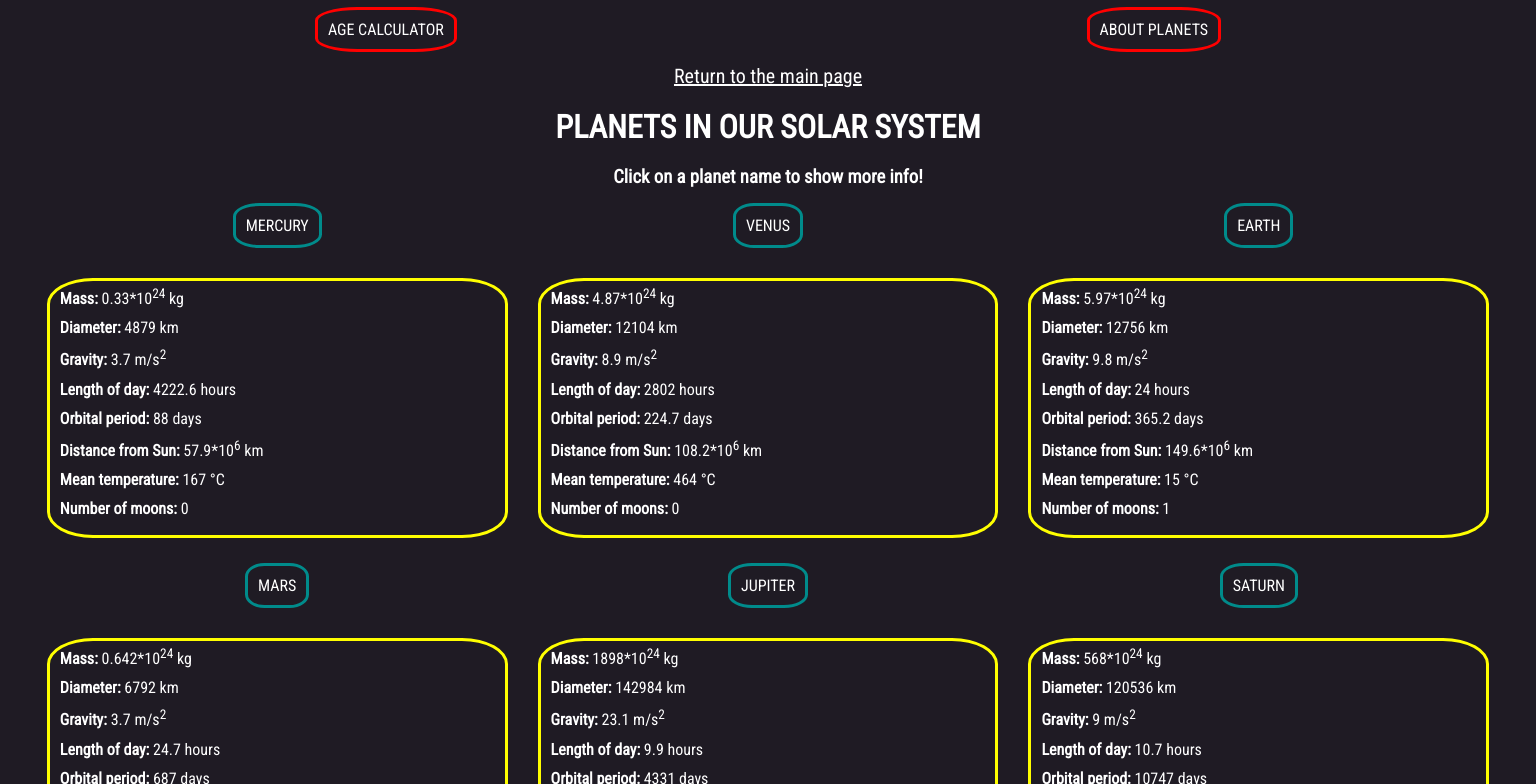
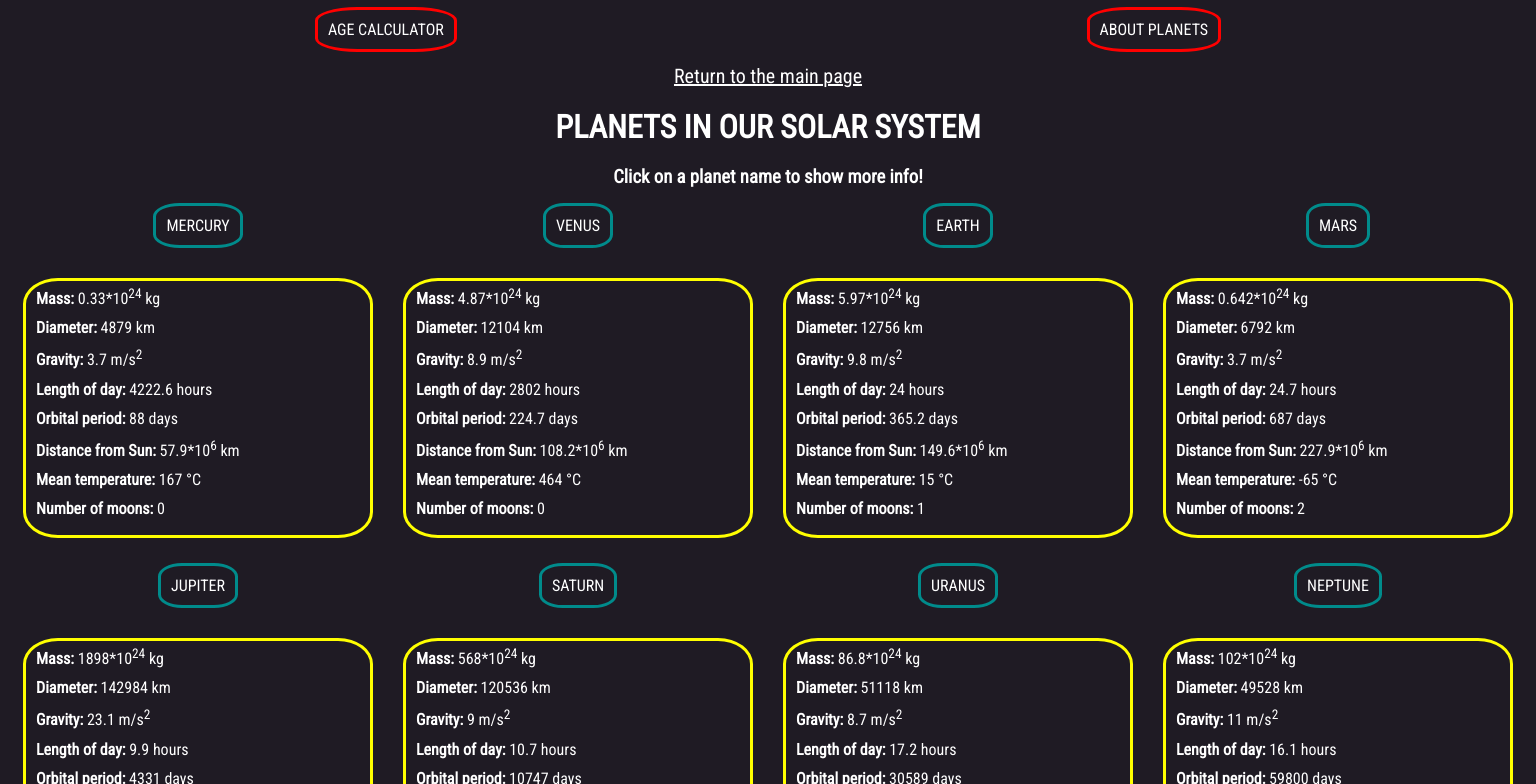
Before and after one commit to Student235555/solar-system-facts, a React (Create React App) app: page /simulation in a window 1536 px wide. Shown: the top 784 px of the page. Built offline with nearby package versions, Linux system fonts and the light colour scheme.

Commit message:
Fix css media queries

```diff
--- a/src/styles/Planet.css
+++ b/src/styles/Planet.css
@@ -1,5 +1,6 @@
 .planetLiContainer{
     width: 20%;
+    min-width: 350px;
     margin: 0 15px;
     margin-bottom: 10px;
 }
@@ -61,14 +62,20 @@
     }
 }
 
-@media(min-width: 812px){
+@media(min-width: 675px){
     .planetLiContainer{
         width: 45%;
     }
 }
 
-@media(orientation: landscape) and (min-width: 1200px){
+@media(orientation: landscape) and (min-width: 1050px){
     .planetLiContainer{
         width: 30%;
     }
 }
+
+@media(orientation: landscape) and (min-width: 1400px){
+    .planetLiContainer{
+        width: 15%;
+    }
+}
```
